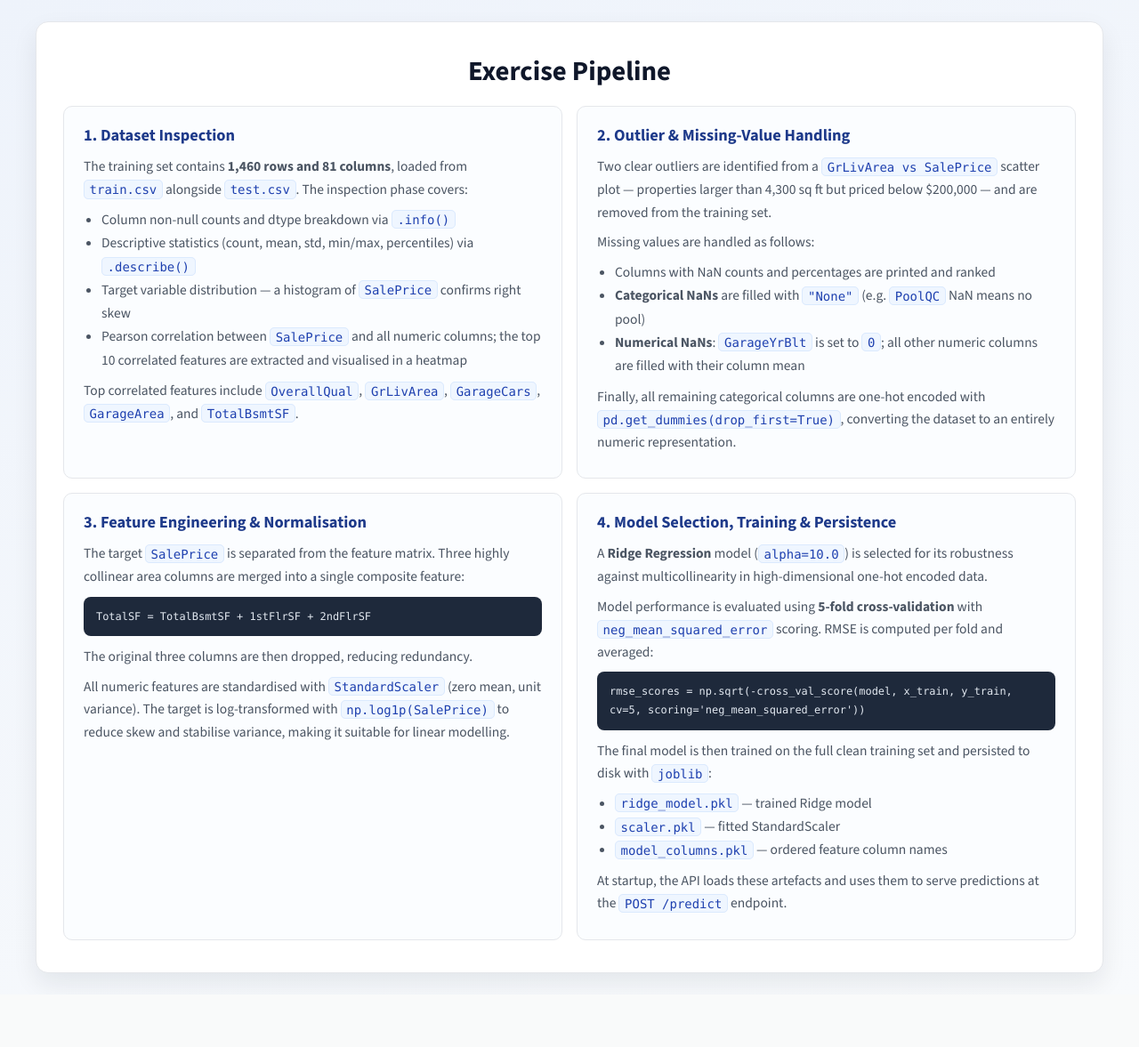
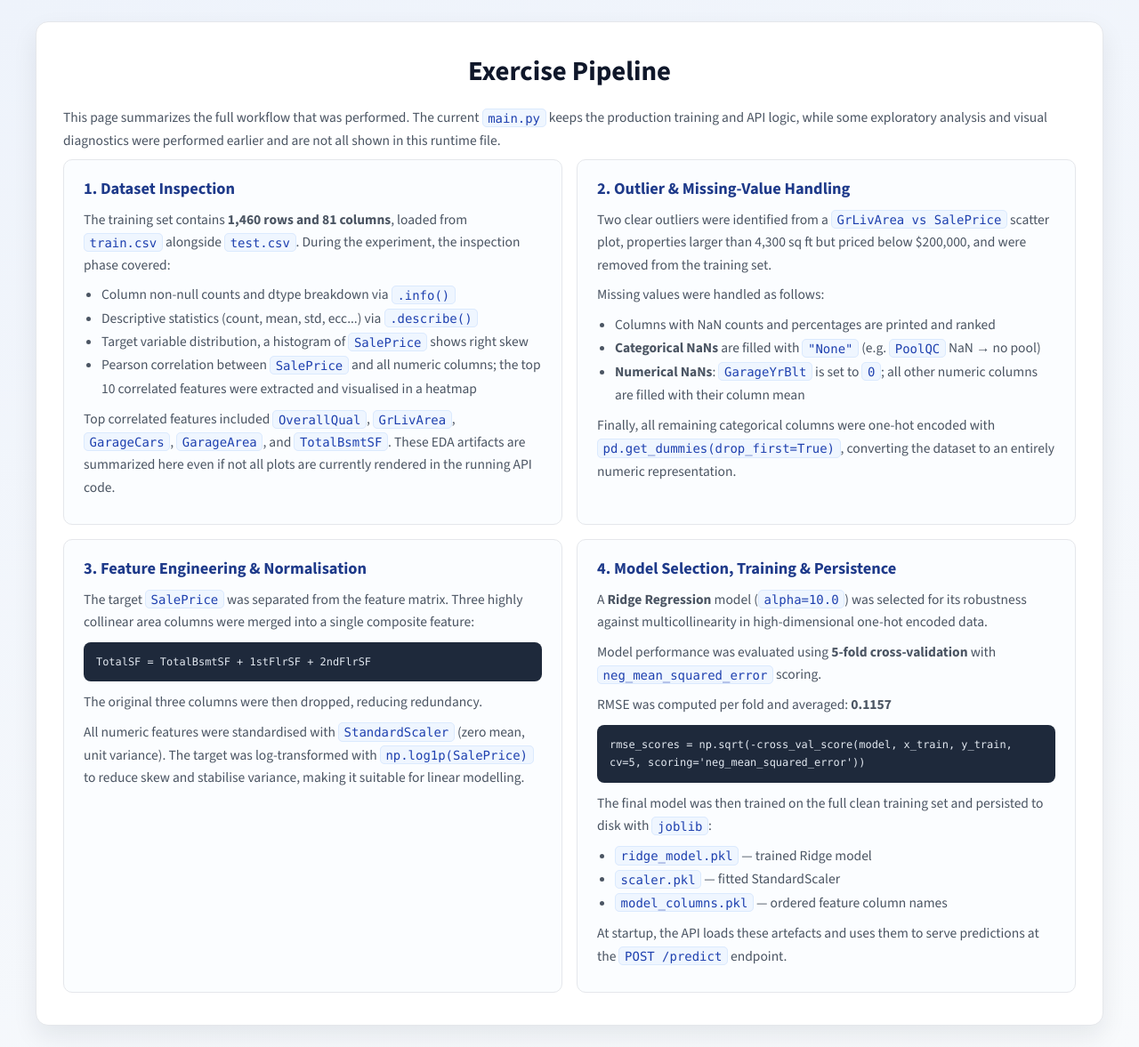
Before and after one commit to DavideDonadio/ames-housing-ml-api, a Flask app: page /pipeline in a window 1280 px wide. Shown: the whole page at 89% size. Before the commit the page ends 1108 px from the top, so only its background shows below. Run offline with Flask 3, Linux system fonts and the light colour scheme; parts of the project's set-up code (start-up, migrations or seed data) failed here and were passed over.

Commit message:
Refactor main.py to only have model training and persistence, updated exercise pipeline documentation, add model artifacts and update .gitignore

```diff
--- a/main.py
+++ b/main.py
@@ -1,8 +1,7 @@
-from flask import Flask, render_template, request, jsonify, render_template
+from flask import Flask, request, jsonify, render_template
 import pandas as pd
 import numpy as np
-import seaborn as sns
-import matplotlib.pyplot as plt
+import os
 from sklearn.preprocessing import StandardScaler
 from sklearn.linear_model import Ridge
 from sklearn.model_selection import cross_val_score
@@ -10,116 +9,84 @@ import joblib
 
 
 app = Flask(__name__)
-data_path = "house-prices-advanced-regression-techniques/"
 
-train_data = pd.read_csv(data_path + "train.csv")
-test_data = pd.read_csv(data_path + "test.csv")
+def train_and_save_model():
 
-########################################################
-################# DATASET INSPECTION ###################
-########################################################
+    data_path = "house-prices-advanced-regression-techniques/"
+    train_data = pd.read_csv(data_path + "train.csv")
 
-rows, columns = train_data.shape
-print(f"Working with: {rows} rows and {columns} columns\n")
+    ########################################################
+    # HANDLING OUTLIERS, NULL VALUES AND CATEGORICAL DATA ##
+    ########################################################
 
-print("Dataset Non-null count and types: \n")
-train_data.info()
+    outliers = train_data.loc[(train_data["SalePrice"] < 200000) & (train_data["GrLivArea"] > 4300), ["GrLivArea", "SalePrice"]]
+    train_data = train_data.drop(outliers.index)
 
-print("Dataset Count, Mean, STD, MIN, MAX, Percentiles: \n")
-print(train_data.describe())
+    categorical_cols_with_nan = train_data.select_dtypes(include='str').columns
+    categorical_cols_with_nan = [col for col in categorical_cols_with_nan if train_data[col].isnull().any()]
+    print(categorical_cols_with_nan)
 
-print("Target variable histogram: \n")
-#sns.histplot(train_data["SalePrice"])
+    numerical_cols_with_nan = train_data.select_dtypes(include='number').columns
+    numerical_cols_with_nan = [col for col in numerical_cols_with_nan if train_data[col].isnull().any()]
+    print(numerical_cols_with_nan)
 
-print("Correlation between targert variable and all other columns: \n")
-train_corr = train_data.corr(numeric_only=True)
-top_features = train_corr["SalePrice"].sort_values(ascending=False).head(10)
-print(top_features)
+    for cat in categorical_cols_with_nan:
+        train_data[cat] = train_data[cat].fillna(value="None")
 
-corr_top = train_data[top_features.index[:10]].corr()
-#sns.heatmap(corr_top, annot=True)
+    for cat in numerical_cols_with_nan:
+        if cat == 'GarageYrBlt':
+            train_data[cat] = train_data[cat].fillna(0)
+        else:
+            train_data[cat] = train_data[cat].fillna(train_data[cat].mean())
 
-########################################################
-# HANDLING OUTLIERS, NULL VALUES AND CATEGORICAL DATA ##
-########################################################
+    train_data = pd.get_dummies(train_data, drop_first=True)
 
-# Two clear outliers are visible from here, we filter them out.
-#sns.scatterplot(x=train_data["GrLivArea"], y=train_data["SalePrice"])
-outliers = train_data.loc[(train_data["SalePrice"] < 200000) & (train_data["GrLivArea"] > 4300), ["GrLivArea", "SalePrice"]]
-print(outliers["GrLivArea"])
+    ########################################################
+    ###### FEATURE ENGINEERING AND DATA NORMALIZATION ######
+    ########################################################
 
-# We find those outliers and we remove them from the training data
-train_data = train_data.drop(outliers.index)
+    x_train = train_data.drop("SalePrice", axis=1)
+    x_train['TotalSF'] = x_train['TotalBsmtSF'] + x_train['1stFlrSF'] + x_train['2ndFlrSF']
+    x_train = x_train.drop(['TotalBsmtSF', '1stFlrSF', '2ndFlrSF'], axis=1)
 
-# We show columns with NaN values and their percentange
-missingOverallQual = train_data.isnull().sum().sort_values(ascending=False)
-missingOverallQual = missingOverallQual[missingOverallQual > 0].sort_values(ascending=False)
-missingPercent = (train_data.isnull().sum() / len(train_data) * 100).sort_values(ascending=False)
-print(missingOverallQual)
-print(missingPercent)
+    scaler = StandardScaler()
+    numeric_cols = x_train.select_dtypes(include='number').columns
+    x_train[numeric_cols] = scaler.fit_transform(x_train[numeric_cols])
 
-# We find and substitute NaN values intelligently, ex. PoolQC NaN means no pool so we insert --> "None"
-categorical_cols_with_nan = train_data.select_dtypes(include='str').columns
-categorical_cols_with_nan = [col for col in categorical_cols_with_nan if train_data[col].isnull().any()]
-print(categorical_cols_with_nan)
+    y_train = np.log1p(train_data["SalePrice"])
 
-numerical_cols_with_nan = train_data.select_dtypes(include='number').columns
-numerical_cols_with_nan = [col for col in numerical_cols_with_nan if train_data[col].isnull().any()]
-print(numerical_cols_with_nan)
+    ########################################################
+    ########## MODEL SELECTION AND EVALUATION ##############
+    ########################################################
 
-for cat in categorical_cols_with_nan:
-    train_data[cat] = train_data[cat].fillna(value="None")
+    model = Ridge(alpha=10.0)
+    scores = cross_val_score(model, x_train, y_train, cv=5, scoring='neg_mean_squared_error')
+    rmse_scores = np.sqrt(-scores)
 
-for cat in numerical_cols_with_nan:
-    if cat == 'GarageYrBlt':
-        train_data[cat] = train_data[cat].fillna(0)
-    else:
-        train_data[cat] = train_data[cat].fillna(train_data[cat].mean())
+    print(f"Ridge CV RMSE Scores: {rmse_scores}")
+    print(f"Average RMSE: {rmse_scores.mean():.4f}")
 
-train_data = pd.get_dummies(train_data, drop_first=True)
+    final_model = Ridge(alpha=10.0)
+    final_model.fit(x_train, y_train)
 
-########################################################
-################# DATA NORMALIZATION ###################
-########################################################
+    os.makedirs('models', exist_ok=True)
 
-x_train = train_data.drop("SalePrice", axis=1)
+    joblib.dump(final_model, 'models/ridge_model.pkl')
+    joblib.dump(scaler, 'models/scaler.pkl')
+    joblib.dump(list(x_train.columns), 'models/model_columns.pkl')
 
-# We found 3 columns that can be represented as one, i decided to drop them and keep the new one
-x_train['TotalSF'] = x_train['TotalBsmtSF'] + x_train['1stFlrSF'] + x_train['2ndFlrSF']
-x_train = x_train.drop(['TotalBsmtSF', '1stFlrSF', '2ndFlrSF'], axis=1)
-print(x_train.describe())
+try:
+    model = joblib.load('models/ridge_model.pkl')
+    scaler = joblib.load('models/scaler.pkl')
+    model_columns = joblib.load('models/model_columns.pkl')
 
-scaler = StandardScaler()
-numeric_cols = x_train.select_dtypes(include='number').columns
-x_train[numeric_cols] = scaler.fit_transform(x_train[numeric_cols])
-
-y_train = np.log1p(train_data["SalePrice"])
-
-sns.histplot(y_train)
-
-########################################################
-########## MODEL SELECTION AND FINE-TUNING #############
-########################################################
-
-model = Ridge(alpha=10.0)
-scores = cross_val_score(model, x_train, y_train, cv=5, scoring='neg_mean_squared_error')
-rmse_scores = np.sqrt(-scores)
-
-print(f"Ridge CV RMSE Scores: {rmse_scores}")
-print(f"Average RMSE: {rmse_scores.mean():.4f}")
-
-#Train the final model on ALL of your clean training data
-final_model = Ridge(alpha=10.0)
-final_model.fit(x_train, y_train)
-
-#Save the Model, the data Scaler and the column names
-joblib.dump(final_model, 'ridge_model.pkl')
-joblib.dump(scaler, 'scaler.pkl')
-joblib.dump(list(x_train.columns), 'model_columns.pkl')
-
-model = joblib.load('ridge_model.pkl')
-scaler = joblib.load('scaler.pkl')
-model_columns = joblib.load('model_columns.pkl')
+except FileNotFoundError:
+    print("ML Artifacts not found. Starting initial training run...")
+    train_and_save_model()
+    model = joblib.load('models/ridge_model.pkl')
+    scaler = joblib.load('models/scaler.pkl')
+    model_columns = joblib.load('models/model_columns.pkl')
+    print("Training complete, API is ready.")
 
 
 @app.route("/")
@@ -140,7 +107,6 @@ def predict():
         df = df.reindex(columns=model_columns, fill_value=0)
         numeric_cols = scaler.feature_names_in_
         df[numeric_cols] = scaler.transform(df[numeric_cols])
-        \
         log_prediction = model.predict(df)
         price = np.expm1(log_prediction[0])
 
--- a/templates/exercise_pipeline.html
+++ b/templates/exercise_pipeline.html
@@ -125,46 +125,48 @@
 <body>
   <main>
     <h1>Exercise Pipeline</h1>
+    <p>This page summarizes the full workflow that was performed. The current <code>main.py</code> keeps the production training and API logic, while some exploratory analysis and visual diagnostics were performed earlier and are not all shown in this runtime file.</p>
     <div class="sections">
 
       <section>
         <h2>1. Dataset Inspection</h2>
-        <p>The training set contains <strong>1,460 rows and 81 columns</strong>, loaded from <code>train.csv</code> alongside <code>test.csv</code>. The inspection phase covers:</p>
+        <p>The training set contains <strong>1,460 rows and 81 columns</strong>, loaded from <code>train.csv</code> alongside <code>test.csv</code>. During the experiment, the inspection phase covered:</p>
         <ul>
           <li>Column non-null counts and dtype breakdown via <code>.info()</code></li>
-          <li>Descriptive statistics (count, mean, std, min/max, percentiles) via <code>.describe()</code></li>
-          <li>Target variable distribution — a histogram of <code>SalePrice</code> confirms right skew</li>
-          <li>Pearson correlation between <code>SalePrice</code> and all numeric columns; the top 10 correlated features are extracted and visualised in a heatmap</li>
+          <li>Descriptive statistics (count, mean, std, ecc...) via <code>.describe()</code></li>
+          <li>Target variable distribution, a histogram of <code>SalePrice</code> shows right skew</li>
+          <li>Pearson correlation between <code>SalePrice</code> and all numeric columns; the top 10 correlated features were extracted and visualised in a heatmap</li>
         </ul>
-        <p>Top correlated features include <code>OverallQual</code>, <code>GrLivArea</code>, <code>GarageCars</code>, <code>GarageArea</code>, and <code>TotalBsmtSF</code>.</p>
+        <p>Top correlated features included <code>OverallQual</code>, <code>GrLivArea</code>, <code>GarageCars</code>, <code>GarageArea</code>, and <code>TotalBsmtSF</code>. These EDA artifacts are summarized here even if not all plots are currently rendered in the running API code.</p>
       </section>
 
       <section>
         <h2>2. Outlier &amp; Missing-Value Handling</h2>
-        <p>Two clear outliers are identified from a <code>GrLivArea vs SalePrice</code> scatter plot — properties larger than 4,300 sq ft but priced below $200,000 — and are removed from the training set.</p>
-        <p>Missing values are handled as follows:</p>
+        <p>Two clear outliers were identified from a <code>GrLivArea vs SalePrice</code> scatter plot, properties larger than 4,300 sq ft but priced below $200,000, and were removed from the training set.</p>
+        <p>Missing values were handled as follows:</p>
         <ul>
           <li>Columns with NaN counts and percentages are printed and ranked</li>
-          <li><strong>Categorical NaNs</strong> are filled with <code>"None"</code> (e.g. <code>PoolQC</code> NaN means no pool)</li>
+          <li><strong>Categorical NaNs</strong> are filled with <code>"None"</code> (e.g. <code>PoolQC</code> NaN → no pool)</li>
           <li><strong>Numerical NaNs</strong>: <code>GarageYrBlt</code> is set to <code>0</code>; all other numeric columns are filled with their column mean</li>
         </ul>
-        <p>Finally, all remaining categorical columns are one-hot encoded with <code>pd.get_dummies(drop_first=True)</code>, converting the dataset to an entirely numeric representation.</p>
+        <p>Finally, all remaining categorical columns were one-hot encoded with <code>pd.get_dummies(drop_first=True)</code>, converting the dataset to an entirely numeric representation.</p>
       </section>
 
       <section>
         <h2>3. Feature Engineering &amp; Normalisation</h2>
-        <p>The target <code>SalePrice</code> is separated from the feature matrix. Three highly collinear area columns are merged into a single composite feature:</p>
+        <p>The target <code>SalePrice</code> was separated from the feature matrix. Three highly collinear area columns were merged into a single composite feature:</p>
         <pre><code>TotalSF = TotalBsmtSF + 1stFlrSF + 2ndFlrSF</code></pre>
-        <p>The original three columns are then dropped, reducing redundancy.</p>
-        <p>All numeric features are standardised with <code>StandardScaler</code> (zero mean, unit variance). The target is log-transformed with <code>np.log1p(SalePrice)</code> to reduce skew and stabilise variance, making it suitable for linear modelling.</p>
+        <p>The original three columns were then dropped, reducing redundancy.</p>
+        <p>All numeric features were standardised with <code>StandardScaler</code> (zero mean, unit variance). The target was log-transformed with <code>np.log1p(SalePrice)</code> to reduce skew and stabilise variance, making it suitable for linear modelling.</p>
       </section>
 
       <section>
         <h2>4. Model Selection, Training &amp; Persistence</h2>
-        <p>A <strong>Ridge Regression</strong> model (<code>alpha=10.0</code>) is selected for its robustness against multicollinearity in high-dimensional one-hot encoded data.</p>
-        <p>Model performance is evaluated using <strong>5-fold cross-validation</strong> with <code>neg_mean_squared_error</code> scoring. RMSE is computed per fold and averaged:</p>
+        <p>A <strong>Ridge Regression</strong> model (<code>alpha=10.0</code>) was selected for its robustness against multicollinearity in high-dimensional one-hot encoded data.</p>
+        <p>Model performance was evaluated using <strong>5-fold cross-validation</strong> with <code>neg_mean_squared_error</code> scoring.
+          <p>RMSE was computed per fold and averaged: <b>0.1157</b></p>
         <pre><code>rmse_scores = np.sqrt(-cross_val_score(model, x_train, y_train, cv=5, scoring='neg_mean_squared_error'))</code></pre>
-        <p>The final model is then trained on the full clean training set and persisted to disk with <code>joblib</code>:</p>
+        <p>The final model was then trained on the full clean training set and persisted to disk with <code>joblib</code>:</p>
         <ul>
           <li><code>ridge_model.pkl</code> — trained Ridge model</li>
           <li><code>scaler.pkl</code> — fitted StandardScaler</li>
```
Also changed, not shown: .github/agents/flask-home-template.agent.md (deleted), 4 other files.
